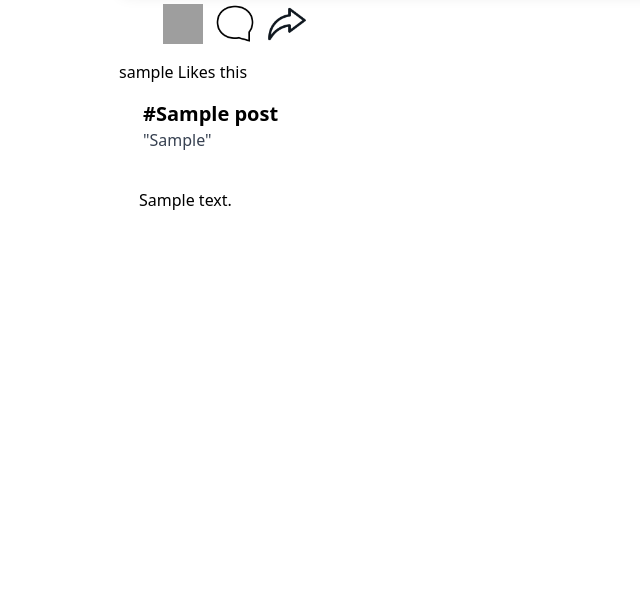
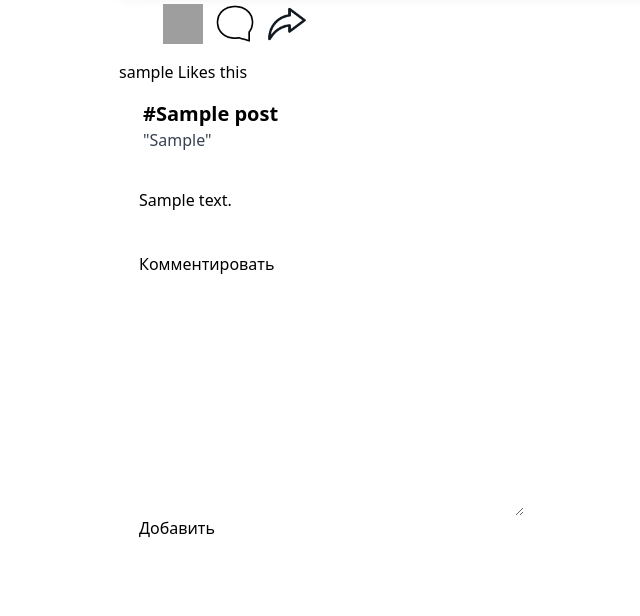
Before and after one commit to Yerzhanov/Samat_Yerzhanov_Control9, a Django app: page / in a window 1280 px wide. Shown: the part 584-1200 px from the top of the page, without its empty margins (161-801 px from the left). Before the commit the page ends 794 px from the top, so only its background shows below. Run offline with Django 4.2, Linux system fonts and the light colour scheme; tables that the repository leaves empty hold one stand-in row (values such as "Sample post"); grey boxes marked "Sample" are stand-in pictures; style sheets or scripts are compiled from the project's sources; parts of the project's set-up code (start-up, migrations or seed data) failed here and were passed over; some libraries are stand-ins or nearby versions; grey boxes are pictures that could not be loaded.

Commit message:
Добавлен функционал конмментариев

```diff
--- a/posts/templates/posts/feed.html
+++ b/posts/templates/posts/feed.html
@@ -44,9 +44,25 @@
           <div class="px-5 py-5">
             {% for comment in post.comments.all %}
                 {{ comment.body }}
-
                 <br>
              {% endfor %}
+          </div>
+          <div class="px-5 py-5">
+              <form method="post">
+                  {% csrf_token %}
+                    <div>
+                        <label>Комментировать</label>
+                    </div>
+                  <div>
+                      {{ comment_form.body }}
+                  </div>
+                  <div>
+                      <input type="hidden" name="post_id" id="post_id" value="{{ post.id }}">
+                  </div>
+                  <div>
+                      <button type="submit">Добавить</button>
+                  </div>
+              </form>
           </div>
           </a>
 
```
